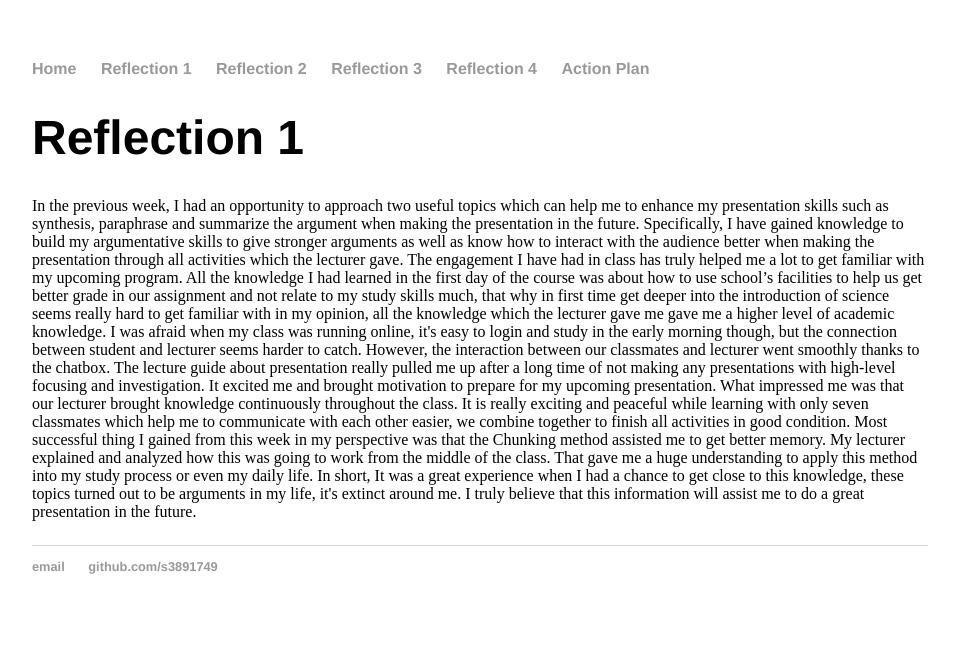
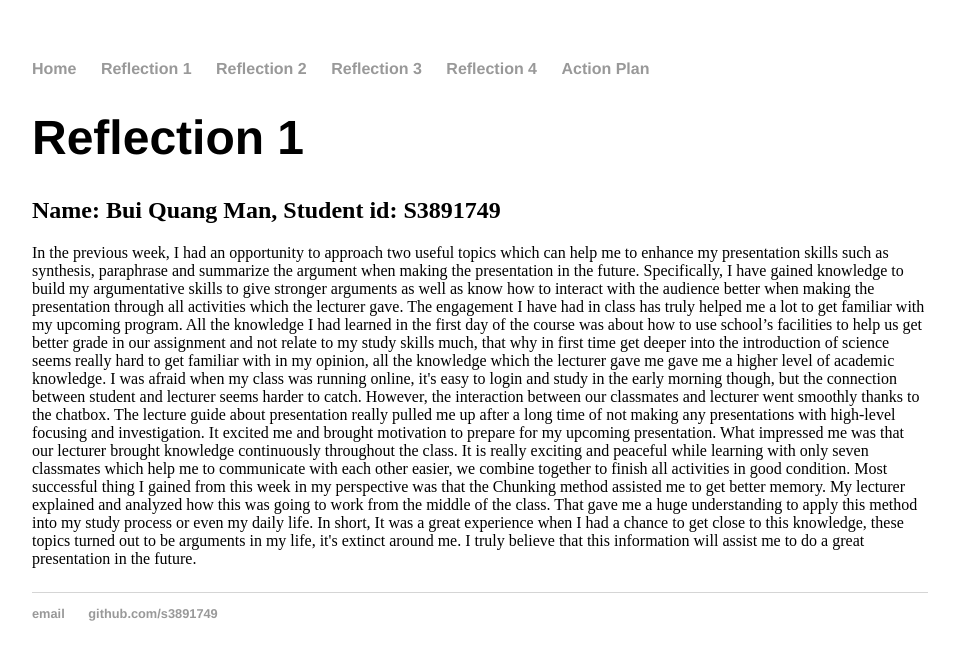
Before and after one commit to S3891749/s3891749.github.io, a Jekyll site: the page built from about/index.html, in a window 1280 px wide. Shown: the top 660 px of the page, without its empty margins (160-1115 px from the left). Built offline with Jekyll 4.4.1, drawn with Linux system fonts in a browser that asks for light colours.

Commit message:
Update index.html

```diff
--- a/about/index.html
+++ b/about/index.html
@@ -4,6 +4,7 @@ title: Reflection 1
 ---
 <div class="blurb">
 	<h1>{{ page.title }}</h1>
+	<h2>Name: Bui Quang Man, Student id: S3891749</h2>
 <space>In the previous week, I had an opportunity to approach two useful topics which can help me to enhance my presentation skills such as synthesis, paraphrase and summarize the argument when making the presentation in the future. Specifically, I have gained knowledge to build my argumentative skills to give stronger arguments as well as know how to interact with the audience better when making the presentation through all activities which the lecturer gave. The engagement I have had in class has truly helped me a lot to get familiar with my upcoming program.
 
 
```
